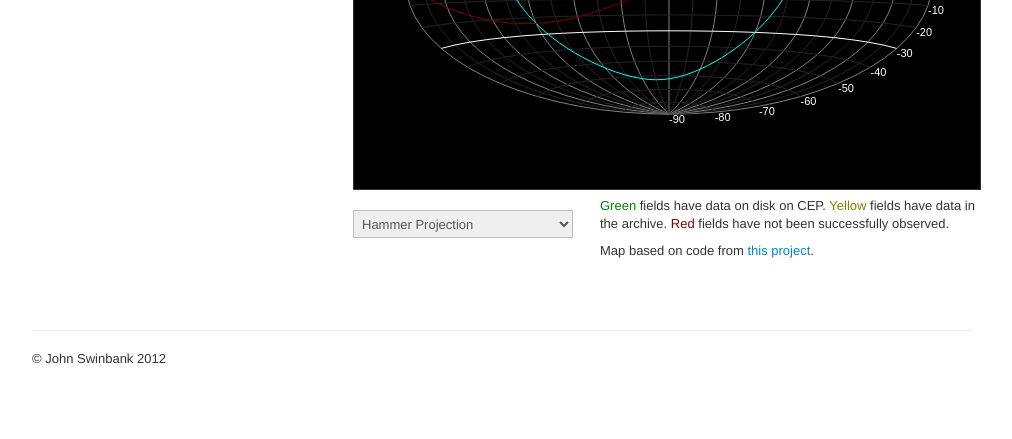
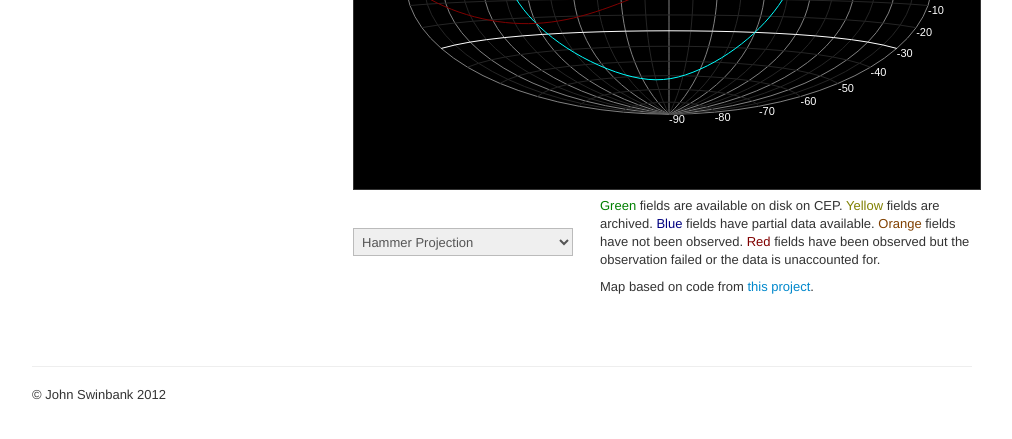
Before and after one commit to jdswinbank/lofar-obsdb, a Django app: template obsdb/observationdb/templates/survey_detail.html in a window 1280 px wide. Shown: the part 290-729 px from the top of the page, without its empty margins (138-1150 px from the left). Run offline with Django 3.2, Linux system fonts and the light colour scheme; the template is opened without the code that fills it, so the values that code supplies are empty; parts of the project's set-up code (start-up, migrations or seed data) failed here and were passed over; some libraries are stand-ins or nearby versions.

Commit message:
Show various field states on survey map.

```diff
--- a/obsdb/observationdb/static/js/map.js
+++ b/obsdb/observationdb/static/js/map.js
@@ -948,8 +948,8 @@ ProjectionMap.prototype.doSpin = function(p) {
 var fcolors = {
     'g': '#008000',
     'r': '#800000',
-    'i': '#804000',
-    'z': '#004080',
+    'o': '#804000',
+    'b': '#004080',
     'y': '#808000',
     'w': '#606060',
     '' : '#999999',
@@ -959,8 +959,8 @@ var fcolors = {
 var scolors = {
     'g': '#00B000',
     'r': '#B00000',
-    'i': '#B08000',
-    'z': '#0080B0',
+    'o': '#B08000',
+    'b': '#0080B0',
     'y': '#B0B000',
     'w': '#E0E0E0',
     '' : '#999999',
--- a/obsdb/observationdb/templates/survey_detail.html
+++ b/obsdb/observationdb/templates/survey_detail.html
@@ -36,11 +36,16 @@
           </form>
         </td>
         <td style="text-align:left; padding-left: 2em;">
-          <p><span style="color: rgb(0,128,0);">Green</span> fields have data
-          on disk on CEP. <span style="color: rgb(128,128,0)">Yellow</span>
-          fields have data in the archive. <span style="color:
-          rgb(128,0,0);">Red</span> fields have not been successfully
-          observed.</p>
+
+          <p><span style="color: rgb(0,128,0);">Green</span> fields are
+          available on disk on CEP. <span style="color:
+          rgb(128,128,0)">Yellow</span> fields are archived. <span
+          style="color: rgb(0,0,128);">Blue</span> fields have partial data
+          available. <span style="color: rgb(128,64,0);">Orange</span> fields
+          have not been observed. <span style="color:
+          rgb(128,0,0);">Red</span> fields have been observed but the
+          observation failed or the data is unaccounted for.</p>
+
           <p>Map based on code from <a href="https://code.google.com/p/projection-map/">this project</a>.</p>
         </td>
       </tr>
```
Also changed, not shown: obsdb/observationdb/views.py (+12 -5 lines).
